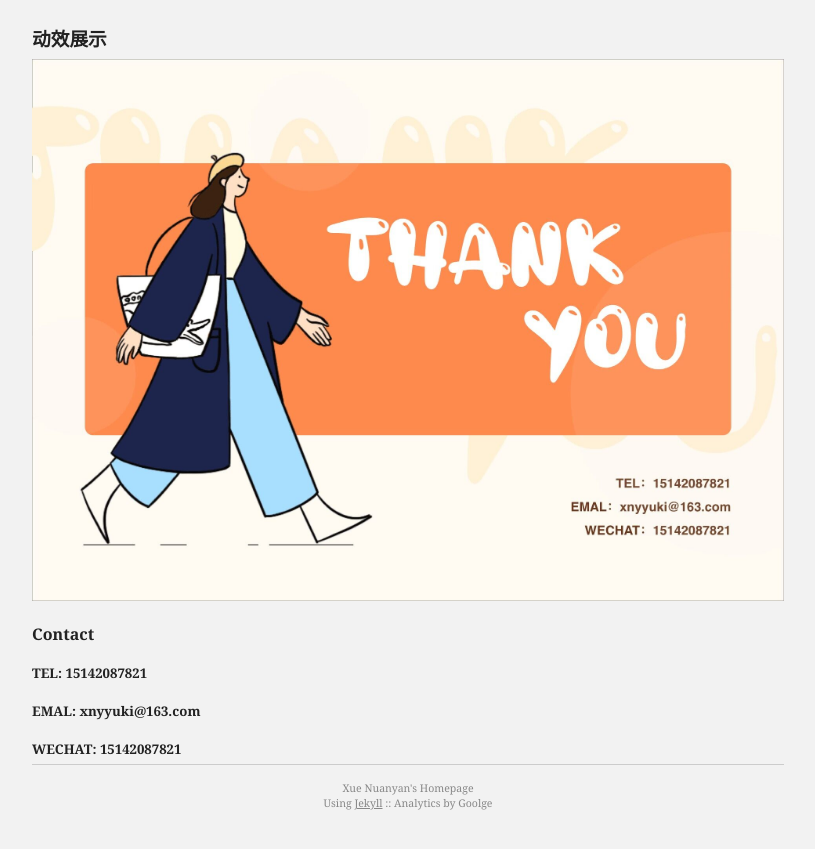
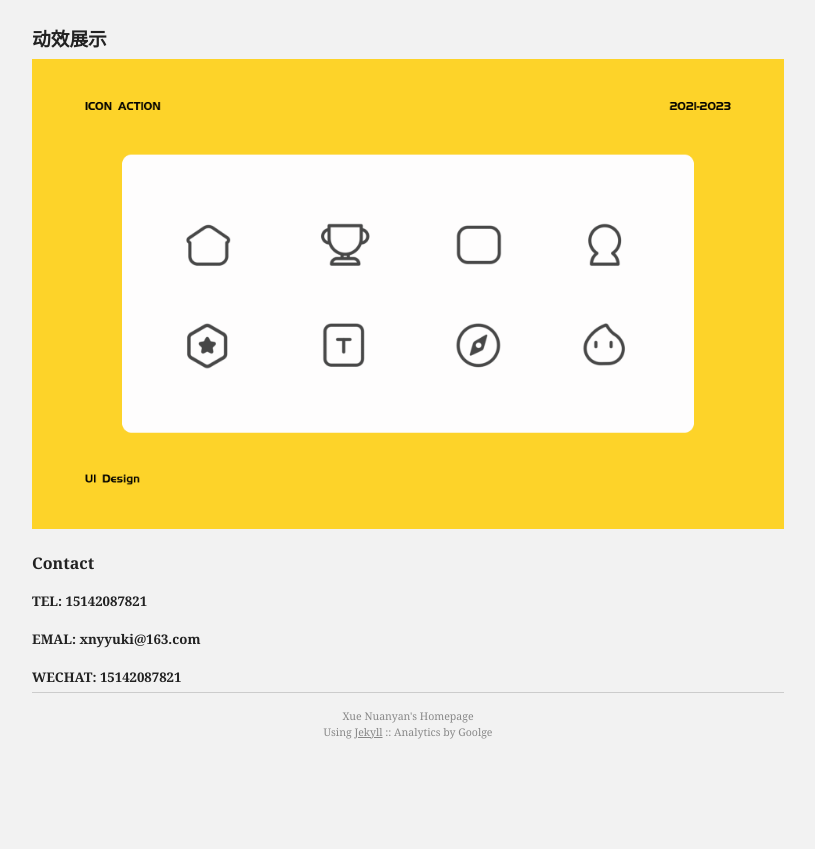
Before and after one commit to xnyyuki/xnyyuki.github.io, a Jekyll site: the page built from index.html, in a window 1280 px wide. Shown: the top 849 px of the page, without its empty margins (232-1047 px from the left). Built offline with Jekyll 4.4.1, drawn with Linux system fonts in a browser that asks for light colours.

Commit message:
Update index.html

```diff
--- a/index.html
+++ b/index.html
@@ -8,7 +8,7 @@ lang: English
 <div class="home">
 
   <h3>动效展示</h3>
-  <img src="/images/39.jpg" width="1500"><br />
+  <img src="/images/38.gif" width="1500"><br />
 
   <h4>Contact</h4>
   <h5>TEL: 15142087821</h5>
```
